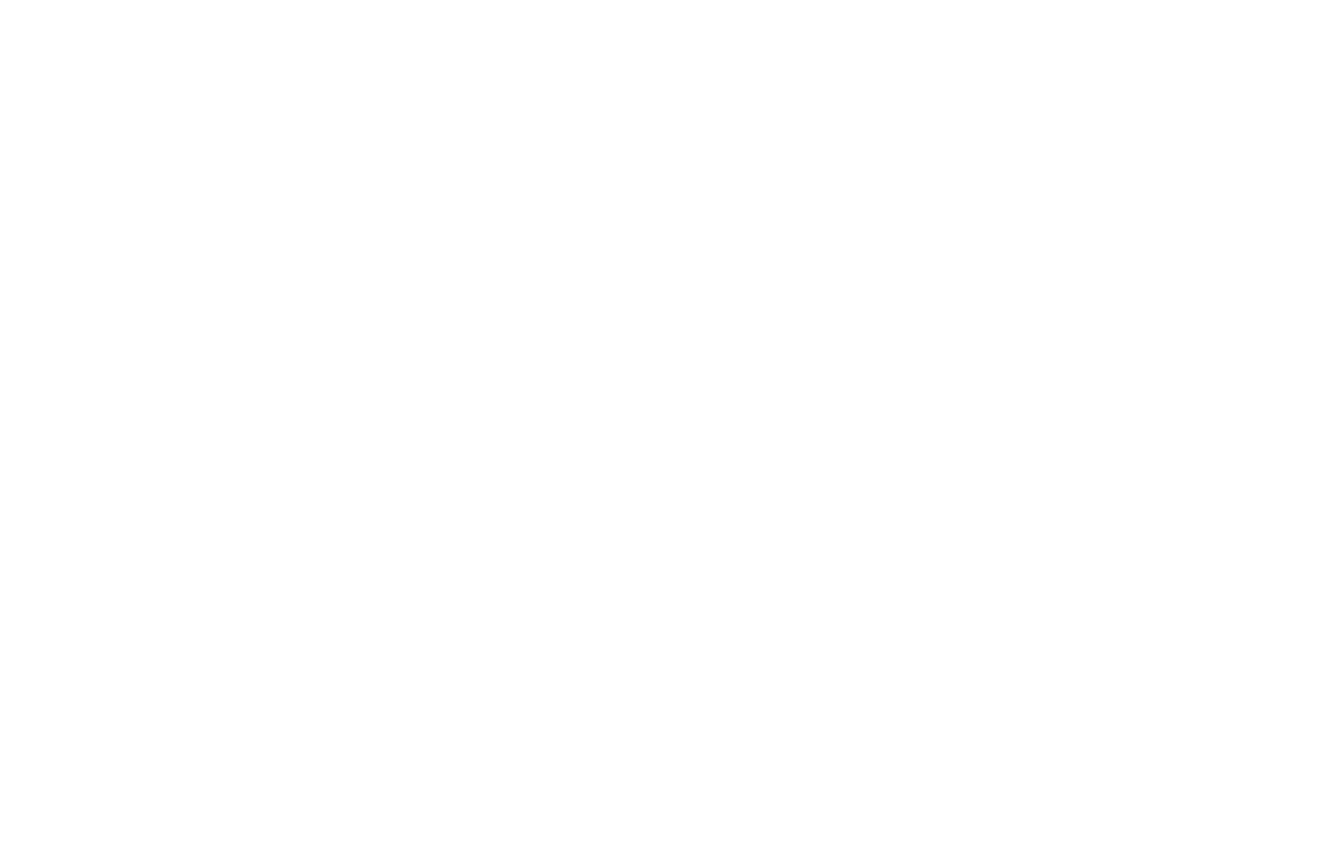
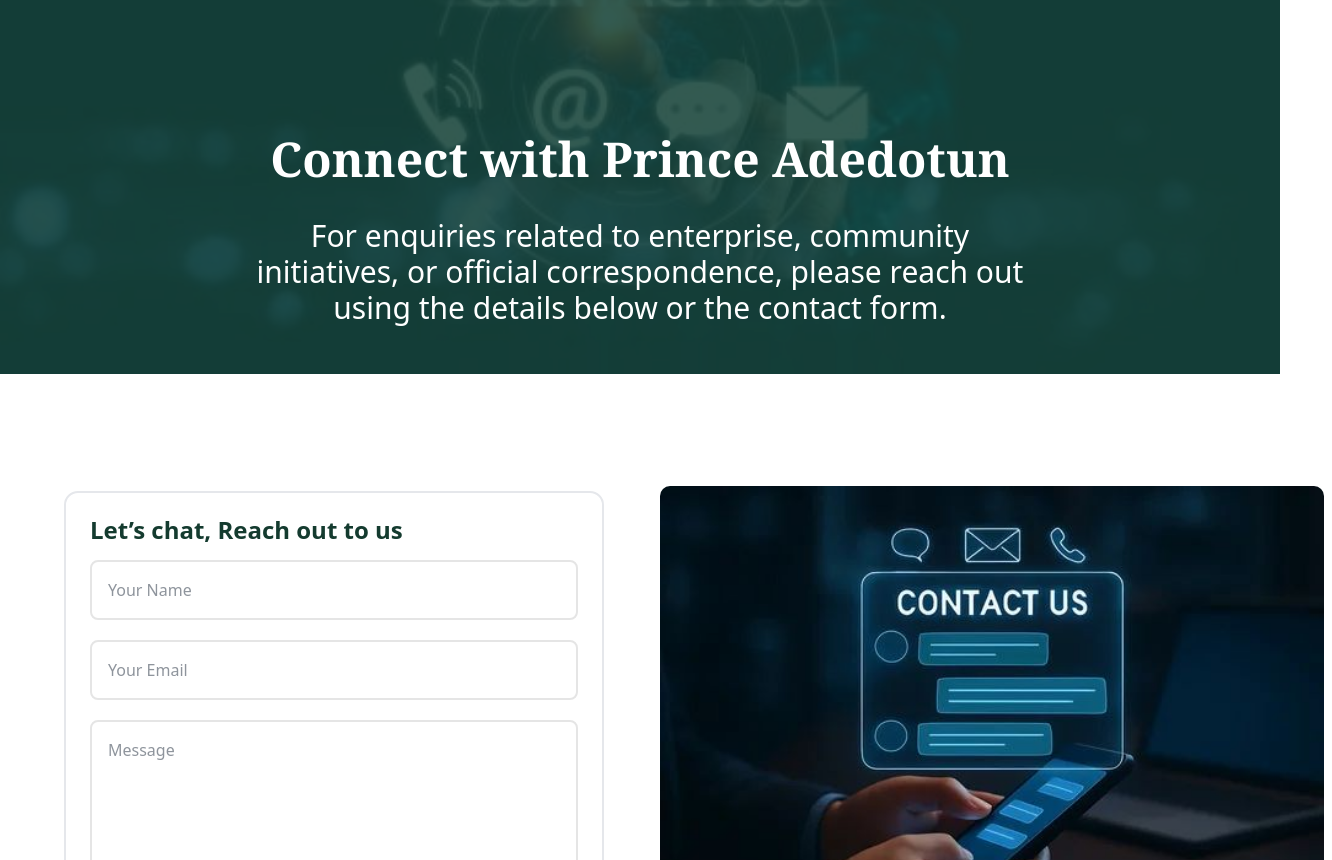
Before and after one commit to Guns-akimbo/Prince-Jagun-Portfolio-, a Next.js app: page /contact in a window 1280 px wide. Shown: the part 240-1100 px from the top of the page, 1332 px wide, since content can reach past the window. Before the commit the page ends 800 px from the top, so only its background shows below. Built offline with nearby package versions, Linux system fonts and the light colour scheme.

Commit message:
contact page

```diff
--- a/src/app/(pages)/contact/page.tsx
+++ b/src/app/(pages)/contact/page.tsx
@@ -1,7 +1,138 @@
-import React from "react";
+"use client";
+import Footer from "@/components/landingpage/contents/footer";
+import Header from "@/components/landingpage/navigations /header";
+import Image from "next/image";
+import { motion } from "framer-motion";
+import { Mail, MapPin } from "lucide-react";
 
 const Contact = () => {
-  return <div>helo contact</div>;
+  return (
+    <main className="w-full text-[#143b2f]">
+      <Header />
+      <section className="relative bg-[#123f35] text-white h-135 flex flex-col justify-center items-center px-6">
+        <div className="absolute inset-0 bg-[url('/images/contact-bg.jpg')] bg-cover bg-no-repeat  bg-center opacity-14" />
+        <div className="relative max-w-5xl text-center space-y-8 h-full flex flex-col justify-end items-center">
+          <motion.h2
+            initial={{ opacity: 0, y: 20 }}
+            whileInView={{ opacity: 1, y: 0 }}
+            viewport={{ once: false, amount: 0.3 }}
+            transition={{ duration: 0.6 }}
+            className="text-4xl md:text-5xl font-serif text-white"
+          >
+            Connect with Prince Adedotun
+          </motion.h2>
+
+          <motion.p
+            initial={{ opacity: 0, y: 30 }}
+            whileInView={{ opacity: 1, y: 0 }}
+            viewport={{ once: false, amount: 0.3 }}
+            transition={{ duration: 0.6, delay: 0.2 }}
+            className="text-lg md:text-3xl max-w-3xl mx-auto mb-12"
+          >
+            For enquiries related to enterprise, community initiatives, or
+            official correspondence, please reach out using the details below or
+            the contact form.
+          </motion.p>
+        </div>
+      </section>
+
+      <div>
+        <motion.section
+          initial={{ opacity: 0, y: 50 }}
+          whileInView={{ opacity: 1, y: 0 }}
+          viewport={{ once: false, amount: 0.3 }}
+          transition={{ duration: 0.8 }}
+          className=""
+        >
+          <div className="md:max-w-[90%] w-full mx-auto grid md:grid-cols-2 grid-cols-1 gap-y-6 md:gap-x-6 items-center">
+            <motion.div
+              initial={{ opacity: 0, x: -50 }}
+              whileInView={{ opacity: 1, x: 0 }}
+              viewport={{ once: false, amount: 0.3 }}
+              transition={{ duration: 0.6, delay: 0.2 }}
+              className="p-6 border-2 border-gray-200 rounded-xl md:mr-6 md:mb-0 mb-6"
+            >
+              <form className="space-y-5">
+                <h3 className="text-2xl font-semibold mb-4 font-Cormorant Garamond">
+                  Let’s chat, Reach out to us
+                </h3>
+                <input
+                  type="text"
+                  placeholder="Your Name"
+                  className="w-full px-4 py-3 rounded-md bg-white text-gray-800 focus:outline-none border-2"
+                />
+
+                <input
+                  type="email"
+                  placeholder="Your Email"
+                  className="w-full px-4 py-3 rounded-md bg-white text-gray-800 focus:outline-none border-2"
+                />
+
+                <textarea
+                  rows={4}
+                  placeholder="Message"
+                  className="w-full px-4 py-3 rounded-md bg-white text-gray-800 focus:outline-none border-2"
+                ></textarea>
+
+                <button
+                  type="submit"
+                  className="bg-[#D89B2D] w-full text-white px-8 py-3 rounded-lg uppercase text-sm tracking-wide hover:opacity-90 cursor-pointer"
+                >
+                  Send Message
+                </button>
+              </form>
+            </motion.div>
+
+            <motion.div
+              initial={{ opacity: 0, x: 50 }}
+              whileInView={{ opacity: 1, x: 0 }}
+              viewport={{ once: false, amount: 0.3 }}
+              transition={{ duration: 0.6, delay: 0.4 }}
+              className=" rounded-xl md:h-180 md:w-170 w-full h-100 p-2 "
+            >
+              <div className="flex flex-col gap-6 md:mt-26 mt-0 ">
+                <div className="h-4/6">
+                  <Image
+                    src="/images/contact2.jpg"
+                    alt="Fidipote Food Market"
+                    className="rounded-lg w-full h-full"
+                    width={800}
+                    height={400}
+                  />
+                </div>
+                <div className="h-4/6 space-y-4">
+                  <div className="flex gap-4">
+                    <section className="p-2 w-8 h-8 rounded-full bg-gray-400">
+                      <MapPin />
+                    </section>
+                    <section>
+                      <p className="text-sm ">Address</p>
+                      <p className="text-sm">
+                        {" "}
+                        Ijebu Ode, Ogun State, Nigeria.
+                      </p>
+                    </section>
+                  </div>
+
+                  <div className="flex gap-4 mb-8">
+                    <section className="p-2 w-8 h-8 rounded-full bg-gray-400">
+                      <Mail />
+                    </section>
+                    <section>
+                      <p className="text-sm ">Email</p>
+                      <p className="text-sm">FidipoteRoyalties@gmail.com</p>
+                    </section>
+                  </div>
+                </div>
+              </div>
+            </motion.div>
+          </div>
+        </motion.section>
+      </div>
+
+      <Footer />
+    </main>
+  );
 };
 
 export default Contact;
```
Also changed, not shown: public/images/contact-bg.jpg (added), public/images/contact2.jpg (added).
